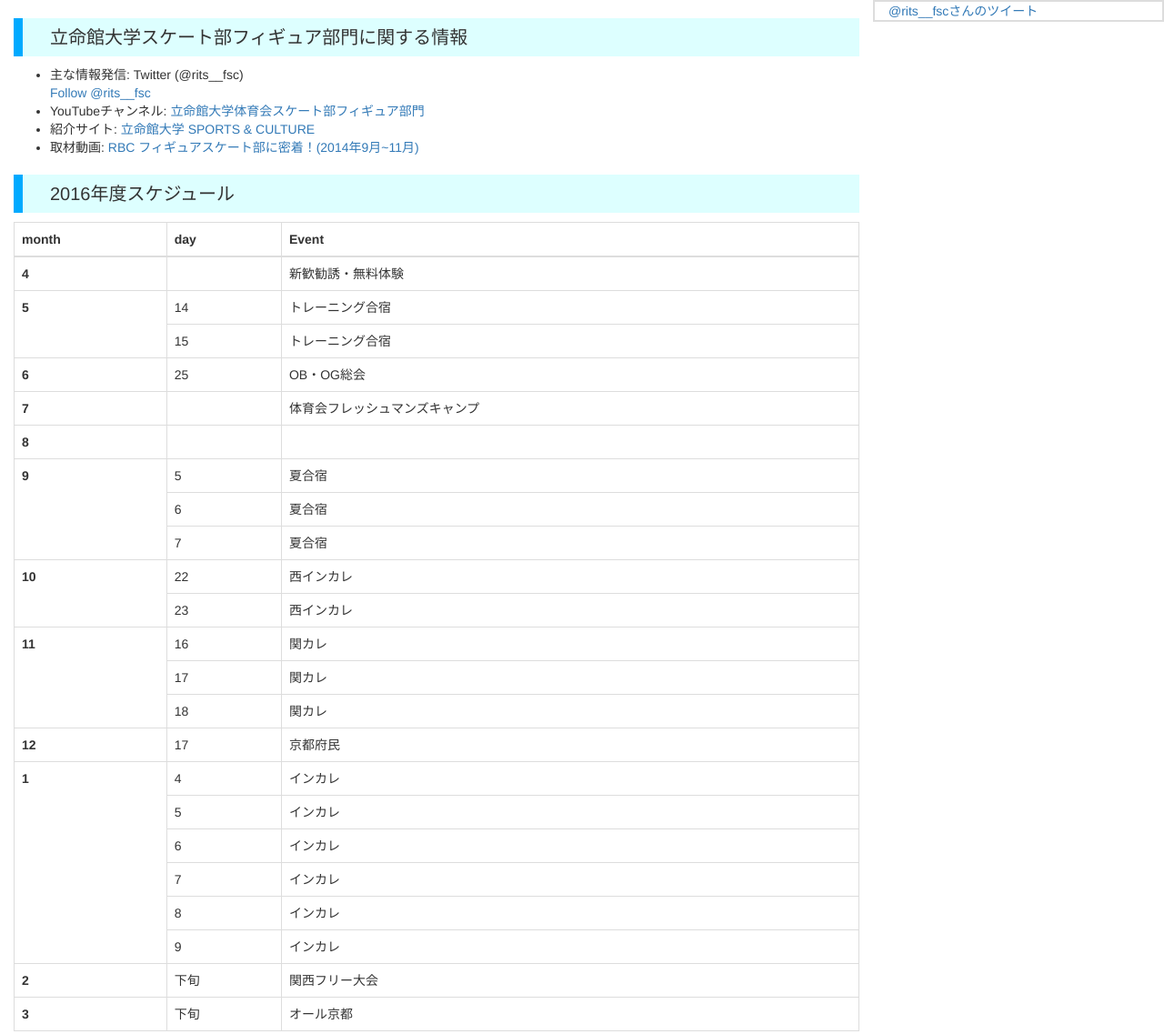
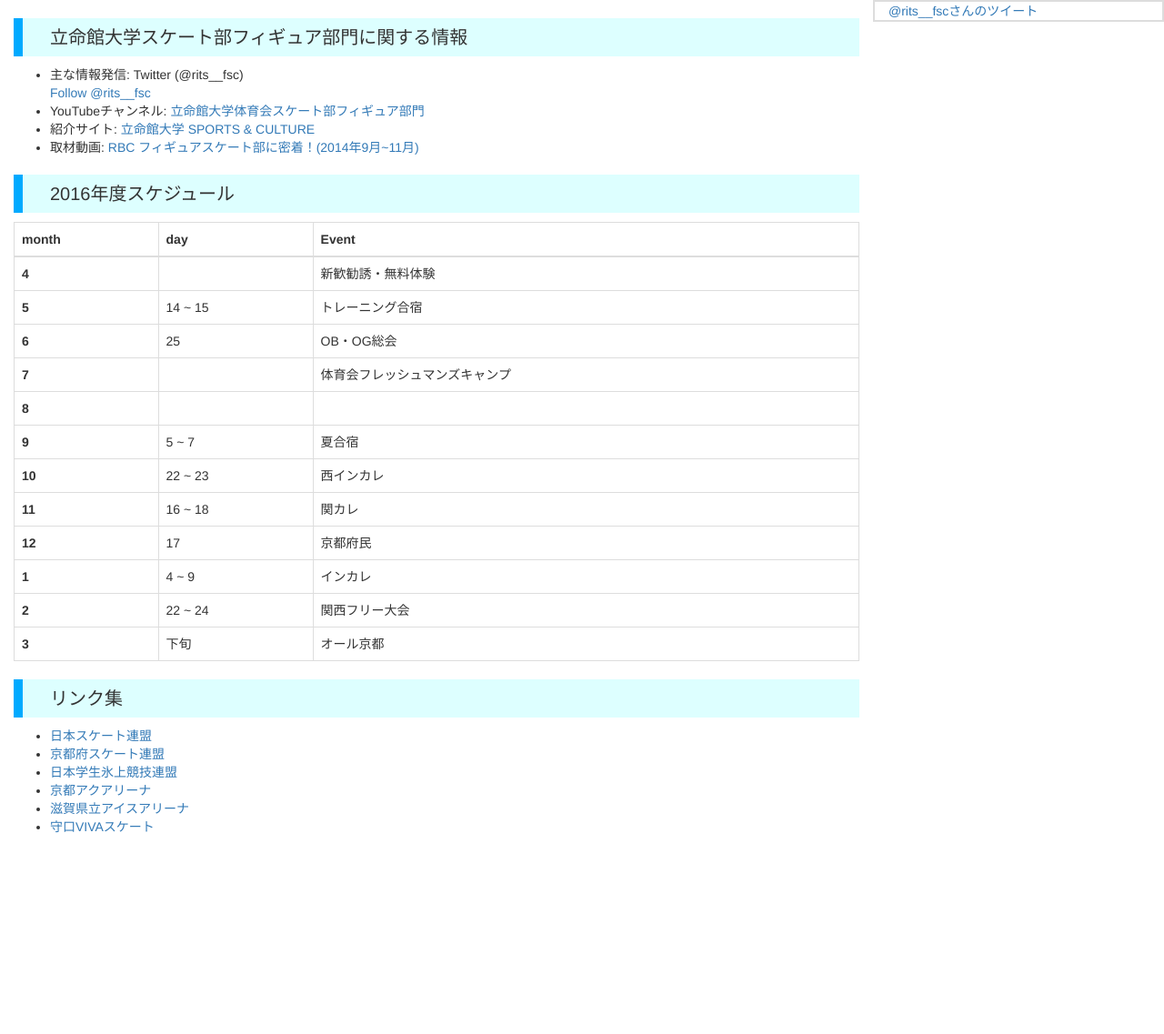
Before and after one commit to ottosan/ottosan.github.io, a plain HTML site: page skate.html in a window 1280 px wide. Shown: the top 1137 px of the page at 91% size. After the commit the page ends 929 px from the top, so only its background shows below. Drawn offline with Linux system fonts and the light colour scheme.

Commit message:
update schedule

```diff
--- a/skate.html
+++ b/skate.html
@@ -43,12 +43,8 @@
         <td>新歓勧誘・無料体験</td>
       </tr>
       <tr>
-        <th rowspan="2">5</th>
-        <td>14</td>
-        <td>トレーニング合宿</td>
-      </tr>
-      <tr>
-        <td>15</td>
+        <th>5</th>
+        <td>14 ~ 15</td>
         <td>トレーニング合宿</td>
       </tr>
       <tr>
@@ -67,38 +63,18 @@
         <td></td>
       </tr>
       <tr>
-        <th rowspan="3">9</th>
-        <td>5</td>
+        <th>9</th>
+        <td>5 ~ 7</td>
         <td>夏合宿</td>
       </tr>
       <tr>
-        <td>6</td>
-        <td>夏合宿</td>
-      </tr>
-      <tr>
-        <td>7</td>
-        <td>夏合宿</td>
-      </tr>
-      <tr>
-        <th rowspan="2">10</th>
-        <td>22</td>
+        <th>10</th>
+        <td>22 ~ 23</td>
         <td>西インカレ</td>
       </tr>
       <tr>
-        <td>23</td>
-        <td>西インカレ</td>
-      </tr>
-      <tr>
-        <th rowspan="3">11</th>
-        <td>16</td>
-        <td>関カレ</td>
-      </tr>
-      <tr>
-        <td>17</td>
-        <td>関カレ</td>
-      </tr>
-      <tr>
-        <td>18</td>
+        <th>11</th>
+        <td>16 ~ 18</td>
         <td>関カレ</td>
       </tr>
       <tr>
@@ -107,33 +83,13 @@
         <td>京都府民</td>
       </tr>
       <tr>
-        <th rowspan="6">1</th>
-        <td>4</td>
-        <td>インカレ</td>
-      </tr>
-      <tr>
-        <td>5</td>
-        <td>インカレ</td>
-      </tr>
-      <tr>
-        <td>6</td>
-        <td>インカレ</td>
-      </tr>
-      <tr>
-        <td>7</td>
-        <td>インカレ</td>
-      </tr>
-      <tr>
-        <td>8</td>
-        <td>インカレ</td>
-      </tr>
-      <tr>
-        <td>9</td>
+        <th>1</th>
+        <td>4 ~ 9</td>
         <td>インカレ</td>
       </tr>
       <tr>
         <th>2</th>
-        <td>下旬</td>
+        <td>22 ~ 24</td>
         <td>関西フリー大会</td>
       </tr>
       <tr>
```
Also changed, not shown: newyear/kakizome.html (+2 -1 lines), images/kakizome_title.png (added).
